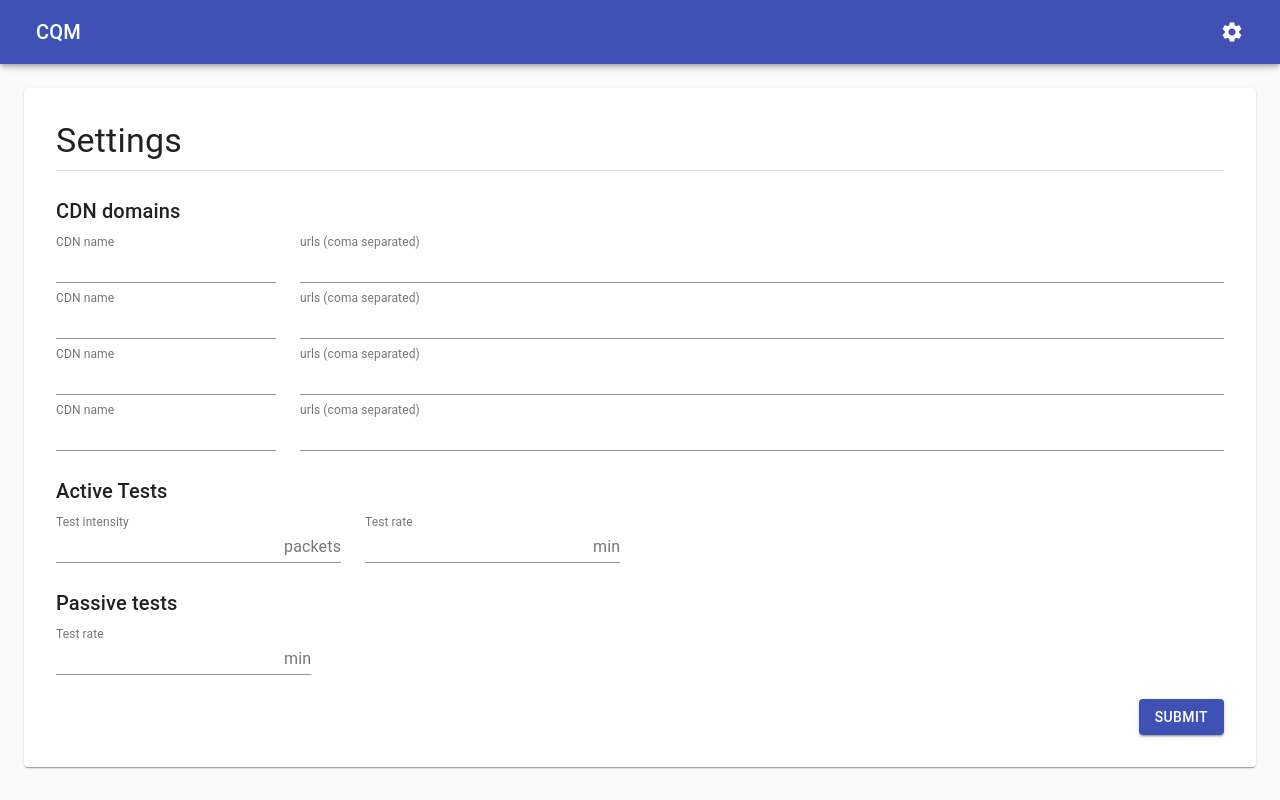
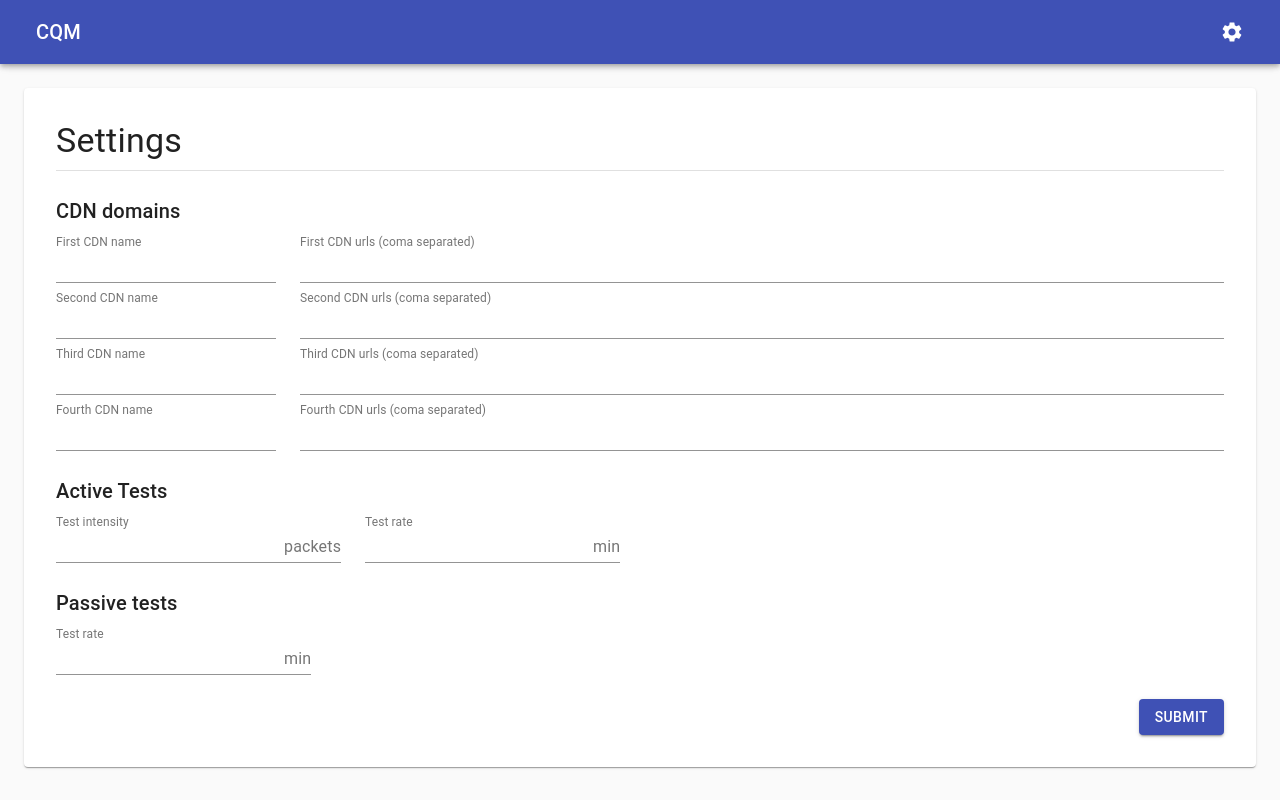
Before and after one commit to ioagh2020d/CDN-Quality-Monitor, a React (Create React App) app in the folder react-app/: page /settings in a window 1280 px wide. Built offline with nearby package versions, Linux system fonts and the light colour scheme; no server answers.

Commit message:
enumeration

```diff
--- a/react-app/src/components/Settings.js
+++ b/react-app/src/components/Settings.js
@@ -97,45 +97,45 @@ const Settings = () => {
               <Typography variant={"h6"}>CDN domains</Typography>
               <Box display={"flex"} className={classes.flexGap} mt={1}>
                 <TextField
-                  label="CDN name"
+                  label="First CDN name"
                   inputRef={cdnsRef1} {...cdnsParams1}
                   InputLabelProps={{shrink: true}}/>
                 <TextField
                   className={classes.urlField}
-                  label="urls (coma separated)"
+                  label="First CDN urls (coma separated)"
                   inputRef={urlsRef1} {...urlsParams1}
                   InputLabelProps={{shrink: true}}/>
               </Box>
               <Box display={"flex"} className={classes.flexGap} mt={1}>
                 <TextField
-                  label="CDN name"
+                  label="Second CDN name"
                   inputRef={cdnsRef2} {...cdnsParams2}
                   InputLabelProps={{shrink: true}}/>
                 <TextField
                   className={classes.urlField}
-                  label="urls (coma separated)"
+                  label="Second CDN urls (coma separated)"
                   inputRef={urlsRef2} {...urlsParams2}
                   InputLabelProps={{shrink: true}}/>
               </Box>
               <Box display={"flex"} className={classes.flexGap} mt={1}>
                 <TextField
-                  label="CDN name"
+                  label="Third CDN name"
                   inputRef={cdnsRef3} {...cdnsParams3}
                   InputLabelProps={{shrink: true}}/>
                 <TextField
                   className={classes.urlField}
-                  label="urls (coma separated)"
+                  label="Third CDN urls (coma separated)"
                   inputRef={urlsRef3} {...urlsParams3}
                   InputLabelProps={{shrink: true}}/>
               </Box>
               <Box display={"flex"} className={classes.flexGap} mt={1}>
                 <TextField
-                  label="CDN name"
+                  label="Fourth CDN name"
                   inputRef={cdnsRef4} {...cdnsParams4}
                   InputLabelProps={{shrink: true}}/>
                 <TextField
                   className={classes.urlField}
-                  label="urls (coma separated)"
+                  label="Fourth CDN urls (coma separated)"
                   inputRef={urlsRef4} {...urlsParams4}
                   InputLabelProps={{shrink: true}}/>
               </Box>
```
